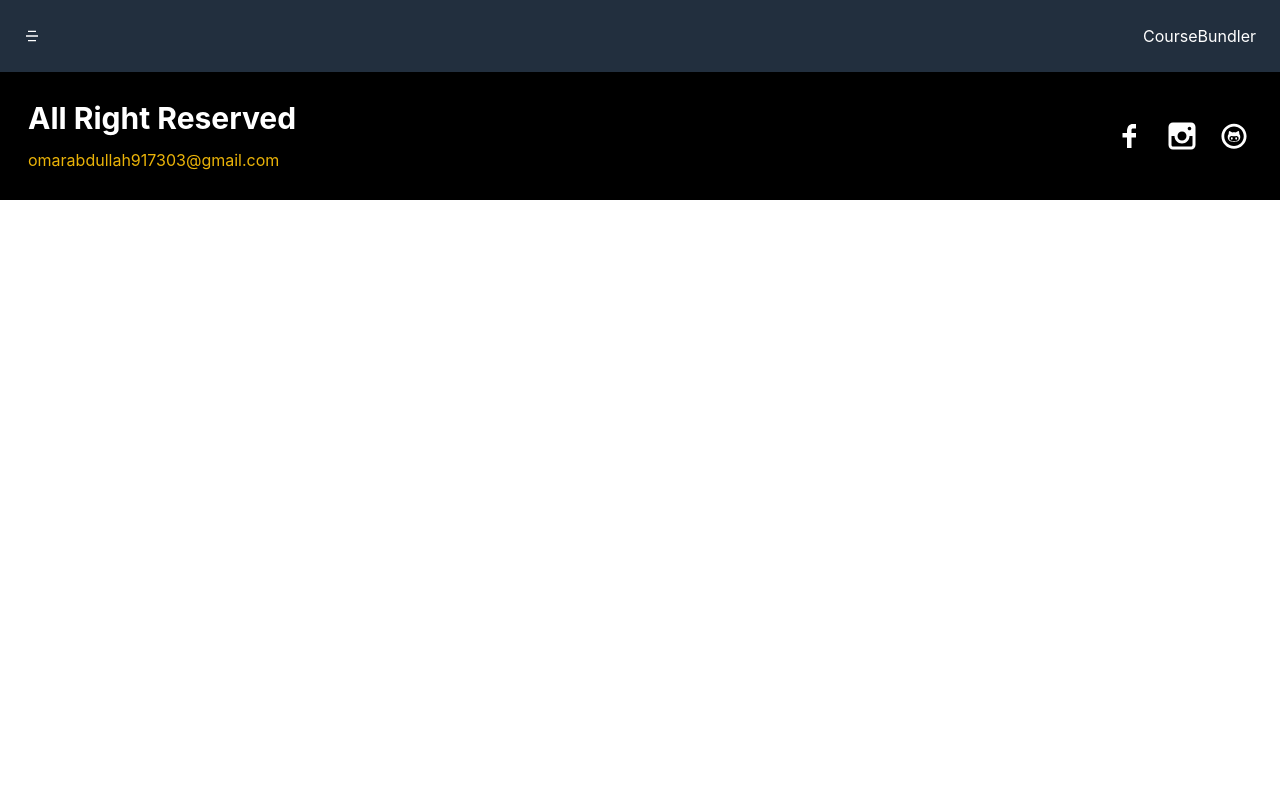
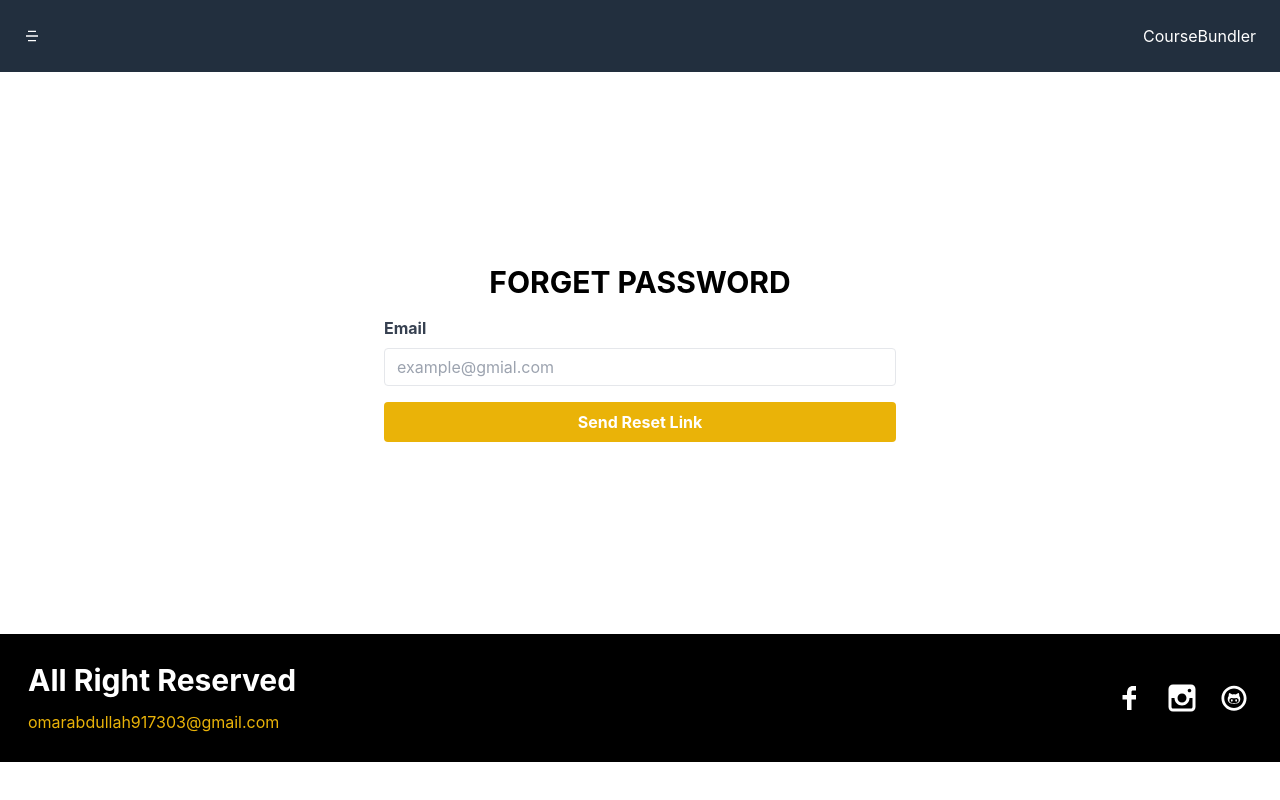
Before and after one commit to Omarabdullah99/coursebundlerclientrepet, a React (Create React App) app: page /forgetpassword in a window 1280 px wide. Built offline with nearby package versions, Linux system fonts and the light colour scheme.

Commit message:
forget-reset-video8

```diff
--- a/src/App.js
+++ b/src/App.js
@@ -8,6 +8,8 @@ import Courses from "./components/Courses/Courses";
 import Footer from "./components/Layout/Footer/Footer";
 import Login from "./components/Auth/Login";
 import Register from "./components/Auth/Register";
+import ForgetPassword from "./components/Auth/ForgetPassword";
+import ResetPassword from "./components/Auth/ResetPassword";
 
 function App() {
   const [sidebar,setSidebar]= useState(false)
@@ -27,6 +29,8 @@ function App() {
 
         <Route path="/login" element={<Login />} />
         <Route path="/register" element={<Register />} />
+        <Route path="/forgetpassword" element={<ForgetPassword />} />
+        <Route path="/resetpassword/:token" element={<ResetPassword />} />
       </Routes>
       <Footer />
     </Router>
--- /dev/null
+++ b/src/components/Auth/ForgetPassword.jsx
@@ -0,0 +1,36 @@
+import React, { useState } from 'react'
+import { Link } from 'react-router-dom'
+
+const ForgetPassword = () => {
+    const [email,setEmail]=useState("")
+  return (
+    <div className="forgetpassword my-48">
+    <h1 className='text-center text-3xl uppercase font-bold mb-4'> Forget Password</h1>
+    <form class="max-w-lg mx-auto">
+    <div class="mb-4">
+          <label class="block text-gray-700 font-bold mb-2" for="email">
+            Email
+          </label>
+          <input
+            class="appearance-none border rounded w-full py-2 px-3 text-gray-700 leading-tight focus:outline-none focus:shadow-outline"
+            required
+            id="email"
+            value={email}
+            onChange={e => setEmail(e.target.value)}
+            type="email"
+            placeholder="example@gmial.com"
+          />
+        </div>
+
+       <button
+       class="bg-yellow-500 w-full  text-white font-bold py-2 px-4 rounded focus:outline-none focus:shadow-outline mr-4"
+       type="submit"
+     >
+      Send Reset Link
+     </button>
+    </form>
+    </div>
+  )
+}
+
+export default ForgetPassword
--- a/src/components/Auth/Login.jsx
+++ b/src/components/Auth/Login.jsx
@@ -51,7 +51,7 @@ const Login = () => {
         <Link
         to="/forgetpassword"
           class="inline-block align-baseline font-bold text-sm text-blue-500 hover:text-blue-800"
-          href="#"
+
         >
           Forgot Password?
         </Link>
--- /dev/null
+++ b/src/components/Auth/ResetPassword.jsx
@@ -0,0 +1,37 @@
+import React, { useState } from 'react'
+import { useParams } from 'react-router-dom'
+
+const ResetPassword = () => {
+    const [password,setPassword]=useState("")
+    const params=useParams()
+    // console.log(params.token)
+  return (
+    <div className="forgetpassword my-48">
+    <h1 className='text-center text-3xl uppercase font-bold mb-4'> Reset Password</h1>
+    <form class="max-w-lg mx-auto">
+    <div class="mb-4">
+          <label class="block text-gray-700 font-bold mb-2" for="email">
+            password
+          </label>
+          <input
+            class="appearance-none border rounded w-full py-2 px-3 text-gray-700 leading-tight focus:outline-none focus:shadow-outline"
+            required
+            value={password}
+            onChange={e => setPassword(e.target.value)}
+            type="password"
+            placeholder="New Password"
+          />
+        </div>
+
+       <button
+       class="bg-yellow-500 w-full  text-white font-bold py-2 px-4 rounded focus:outline-none focus:shadow-outline mr-4"
+       type="submit"
+     >
+      Reset Password
+     </button>
+    </form>
+    </div>
+  )
+}
+
+export default ResetPassword
```
